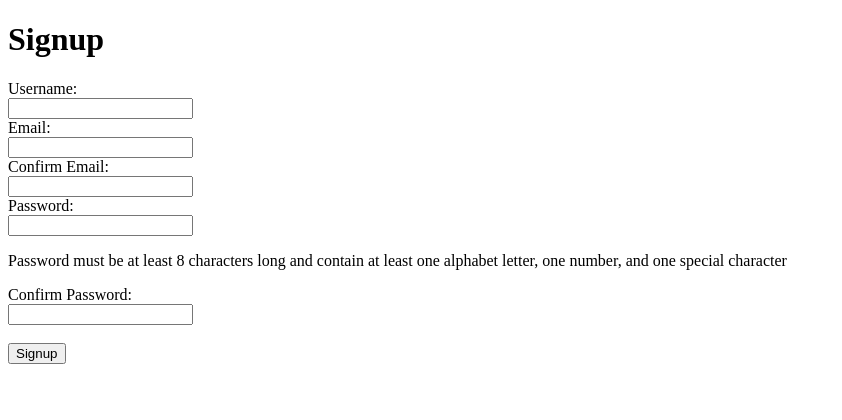
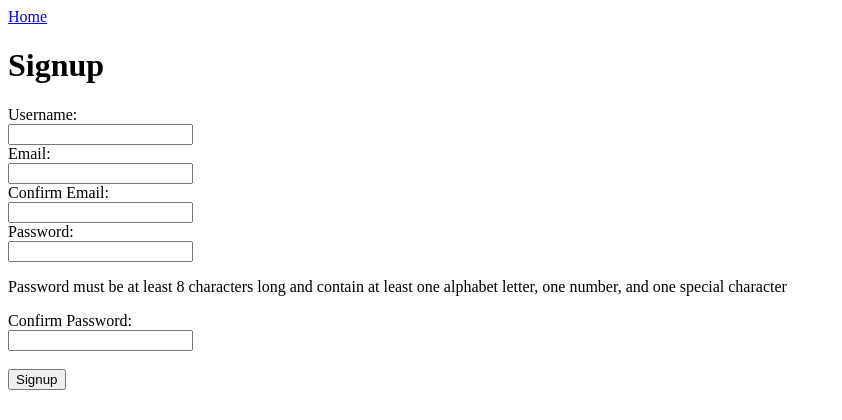
Before and after one commit to arimartell/CapstoneProject, a Flask app: page /signup in a window 1280 px wide. Shown: the top 420 px of the page, without its empty margins (0-842 px from the left). Run offline with Flask 3, Linux system fonts and the light colour scheme.

Commit message:
Added home links to all pages

```diff
--- a/backend/templates/biometrics.html
+++ b/backend/templates/biometrics.html
@@ -5,6 +5,7 @@
     <meta charset="UTF-8">
     <meta name="viewport" content="width=device-width, initial-scale=1.0">
     <title>Select meal</title>
+    <a href="{{ url_for('home') }}">Home</a><br>
 </head>
 
 <body>
--- a/backend/templates/forgot_password.html
+++ b/backend/templates/forgot_password.html
@@ -6,6 +6,7 @@
     <meta http-equiv="X-UA-Compatible" content="IE=edge">
     <meta name="viewport" content="width=device-width, initial-scale=1.0">
     <title>Forgot Password</title>
+    <a href="{{ url_for('home') }}">Home</a><br>
 </head>
 
 <body>
--- a/backend/templates/login.html
+++ b/backend/templates/login.html
@@ -6,6 +6,7 @@
     <meta http-equiv="X-UA-Compatible" content="IE=edge">
     <meta name="viewport" content="width=device-width, initial-scale=1.0">
     <title>Login</title>
+    <a href="{{ url_for('home') }}">Home</a><br>
 </head>
 
 <body>
--- a/backend/templates/meal.html
+++ b/backend/templates/meal.html
@@ -5,6 +5,7 @@
     <meta charset="UTF-8">
     <meta name="viewport" content="width=device-width, initial-scale=1.0">
     <title>Add a new meal</title>
+    <a href="{{ url_for('home') }}">Home</a><br>
 </head>
 
 <body>
--- a/backend/templates/profile.html
+++ b/backend/templates/profile.html
@@ -6,6 +6,7 @@
     <meta http-equiv="X-UA-Compatible" content="IE=edge">
     <meta name="viewport" content="width=device-width, initial-scale=1.0">
     <title>Profile</title>
+    <a href="{{ url_for('home') }}">Home</a><br>
     <link rel="stylesheet" href="https://unpkg.com/missing.css@1.1.1">
     <style>
         #hf,
--- a/backend/templates/reset_password.html
+++ b/backend/templates/reset_password.html
@@ -6,6 +6,7 @@
     <meta http-equiv="X-UA-Compatible" content="IE=edge">
     <meta name="viewport" content="width=device-width, initial-scale=1.0">
     <title>Reset Password</title>
+    <a href="{{ url_for('home') }}">Home</a><br>
 </head>
 
 <body>
--- a/backend/templates/signup.html
+++ b/backend/templates/signup.html
@@ -6,6 +6,7 @@
     <meta http-equiv="X-UA-Compatible" content="IE=edge">
     <meta name="viewport" content="width=device-width, initial-scale=1.0">
     <title>Signup</title>
+    <a href="{{ url_for('home') }}">Home</a><br>
 </head>
 
 <body>
--- a/backend/templates/staple_meal.html
+++ b/backend/templates/staple_meal.html
@@ -5,6 +5,7 @@
     <meta charset="UTF-8">
     <meta name="viewport" content="width=device-width, initial-scale=1.0">
     <title>Select meal</title>
+    <a href="{{ url_for('home') }}">Home</a><br>
 </head>
 
 <body>
--- a/backend/templates/user_list.html
+++ b/backend/templates/user_list.html
@@ -4,6 +4,7 @@
     <meta charset="UTF-8">
     <meta name="viewport" content="width=device-width, initial-scale=1.0">
     <title>User List</title>
+    <a href="{{ url_for('home') }}">Home</a><br>
 </head>
 <body>
     <h1>List of Users</h1>
--- a/backend/templates/verify_code.html
+++ b/backend/templates/verify_code.html
@@ -6,6 +6,7 @@
     <meta http-equiv="X-UA-Compatible" content="IE=edge">
     <meta name="viewport" content="width=device-width, initial-scale=1.0">
     <title>Verify Email</title>
+    <a href="{{ url_for('home') }}">Home</a><br>
 </head>
 
 <body>
```
